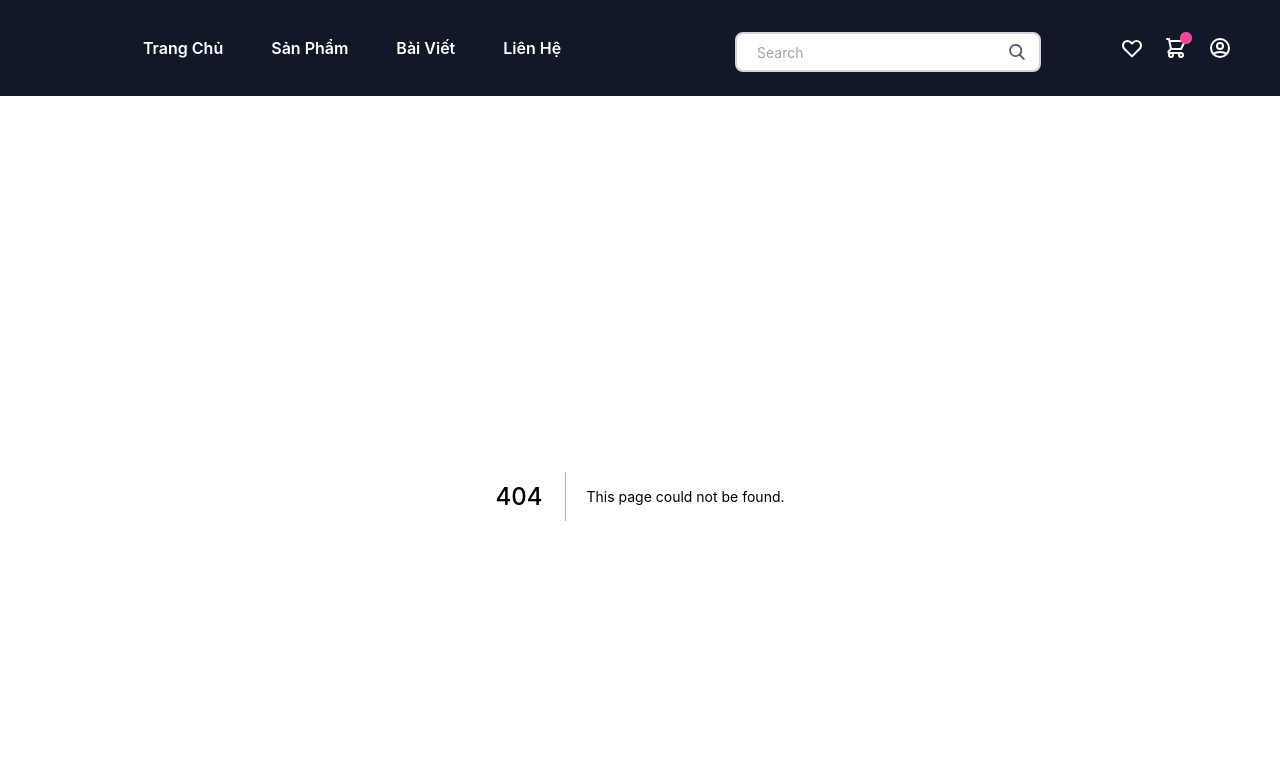
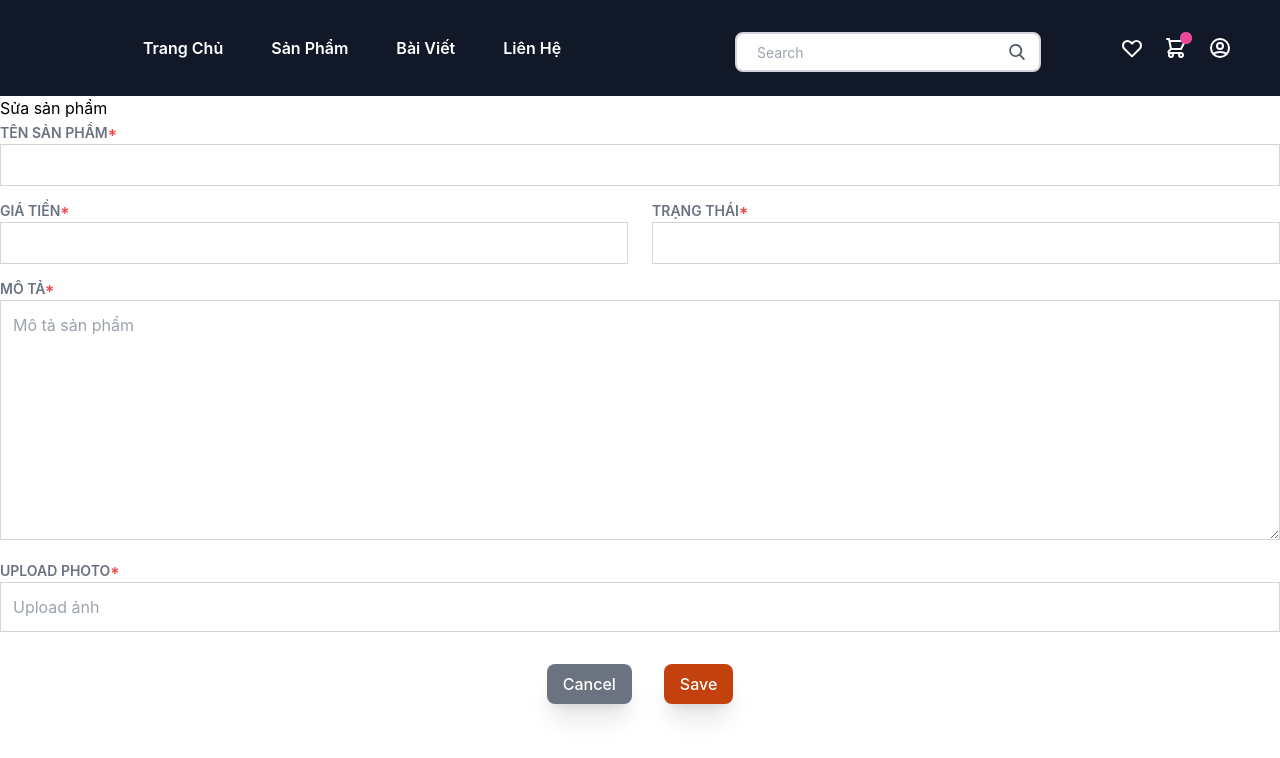
Before and after one commit to Vanquan25/asmnextjs, a Next.js app: page /admin/products/1 in a window 1280 px wide. Before the commit this address had no page. Shown: the top 758 px of the page. Built offline with nearby package versions, Linux system fonts and the light colour scheme; no server answers; data requests are answered from the project's data file.

Commit message:
TEAM7-4 update-products

```diff
--- a/db.json
+++ b/db.json
@@ -1,11 +1,5 @@
 {
   "products": [
-      {
-        "id": 3,
-        "name": "Product C",
-        "price": "$ 7.00",
-        "img": "https://picsum.photos/1600/900"
-      },
     {
       "id": 4,
       "name": "Product D",
--- a/pages/admin/dashboard.tsx
+++ b/pages/admin/dashboard.tsx
@@ -26,7 +26,7 @@ const dashboard = (props: Props) => {
           <div className="text-sm">
             <div className="bg-gray-900 text-white p-5 rounded cursor-pointer">Teams in space</div>
             <div className="bg-gray-900 text-white p-2 rounded mt-2 cursor-pointer hover:bg-gray-700 hover:text-blue-300">Backlog</div>
-            <div className="bg-gray-700 text-blue-300 p-2 rounded mt-2 cursor-pointer"><a href="/admin">Board</a></div>
+            <div className="bg-gray-700 text-blue-300 p-2 rounded mt-2 cursor-pointer"><a href="">Board</a></div>
             <div className="bg-gray-900 flex justify-between items-center text-white p-2 rounded mt-2 cursor-pointer hover:bg-gray-700 hover:text-blue-300">
               <span>Reports</span>
               <span className="w-4 h-4 bg-blue-600 rounded-full text-white text-center font-normal text-xs">5</span>
--- a/pages/admin/index.tsx
+++ b/pages/admin/index.tsx
@@ -16,7 +16,7 @@ const listProduct = ({ products }: ProductsProps) => {
   return (
     <div>
       <h2 className='text-red-400 items-center'>Danh sách sản phẩm</h2>
-      <a href="product/create">  <button className='bg-sky-300 border'>Thêm mới</button></a>
+      <a href="products/create"><button className='bg-sky-300 border'>Thêm mới</button></a>
       <div className="flex flex-col ">
         <div className="overflow-x-auto sm:-mx-6 lg:-mx-8">
           <div className="py-2 inline-block min-w-full sm:px-6 lg:px-8 ">
@@ -68,13 +68,9 @@ const listProduct = ({ products }: ProductsProps) => {
                       </td>
                       <td className='border '>
                         <button className='bg-red-300 px-2 py-2 text-center border' onClick={() => remove(item.id)}>Delete</button>
-                        <button className="bg-blue-300 px-2 py-2 text-center border "> <Link href={`product/${item.id}`}>Edit</Link></button>
-
-
+                        <button className="bg-blue-300 px-2 py-2 text-center border "><Link href={`products/${item.id}`}>Edit</Link></button>
                       </td>
-
                     </tr>
-
                   ))}
                 </tbody>
               </table>
--- /dev/null
+++ b/pages/admin/products/[id].tsx
@@ -0,0 +1,71 @@
+import { useRouter } from 'next/router'
+import React, { useEffect } from 'react'
+import { useForm } from 'react-hook-form';
+import useProducts from '../../../hook/use-product';
+import {read} from '../../../api/product';
+
+type Props = {}
+
+const eidtProducts = (props: Props) => {
+    // eslint-disable-next-line react-hooks/rules-of-hooks
+    const router = useRouter();
+    const {id} = router.query;
+    console.log("id", id);
+    // eslint-disable-next-line react-hooks/rules-of-hooks
+    const {editProduct} = useProducts();
+    // eslint-disable-next-line react-hooks/rules-of-hooks
+    const { register, handleSubmit, formState: {errors}, reset} = useForm();
+    // eslint-disable-next-line react-hooks/rules-of-hooks
+    useEffect(() => {
+        const getProducts = async () => {
+            const data = await read(id);
+            reset(data);
+        }
+        getProducts();
+    }, [id, reset]);
+
+    const onhandleSubmit = (data: any) => {
+        editProduct(data);
+        alert("Cập nhật thành công!!!");
+        router.push('/admin/products')
+    }
+    return (
+        <div className="bg-white">
+        <h2>Sửa sản phẩm</h2>
+        <form id="form-add-pro" onSubmit={handleSubmit(onhandleSubmit)}>
+            <div className="mb-3">
+                <label className="uppercase md:text-sm text-xs text-gray-500  font-semibold mb-1">Tên sản phẩm<span className="text-red-500">*</span></label><br />
+                <input type="text" {...register('name')} className="border border-gray-300 p-2 w-full" id="name" />
+            </div>
+
+            <div className="mb-3 grid grid-cols-2 gap-6">
+                <div>
+                    <label className="uppercase md:text-sm text-xs text-gray-500  font-semibold mb-1">Giá tiền<span className="text-red-500">*</span></label><br />
+                    <input type="number" {...register('price')} className="border border-gray-300 p-2 w-full" id="price" />
+                </div>
+                {/* ... */}
+                <div>
+                    <label className="uppercase md:text-sm text-xs text-gray-500  font-semibold mb-1">Trạng thái<span className="text-red-500">*</span></label><br />
+                    <input type="string" {...register('status')} className="border border-gray-300 p-2 w-full" id="quantity" />
+                </div>
+            </div>
+            <div className="mb-3">
+                <label className="uppercase md:text-sm text-xs text-gray-500  font-semibold mb-1">Mô tả<span className="text-red-500">*</span></label><br />
+                <textarea {...register('desc')} className="w-full sec p-3 h-60 border border-gray-300 " id="desc" placeholder="Mô tả sản phẩm" defaultValue={""} />
+            </div>
+            <div className="mb-3">
+                <label className="uppercase md:text-sm text-xs text-gray-500  font-semibold mb-1">Upload Photo<span className="text-red-500">*</span></label><br />
+                <input type="string" {...register('img')} className="w-full sec p-3 h-30 border border-gray-300 " id="desc" placeholder="Upload ảnh" />
+            </div>
+
+
+            <div className="flex items-center justify-center  md:gap-8 gap-4 pt-5 pb-5">
+                <button className="w-auto bg-gray-500 hover:bg-gray-700 rounded-lg shadow-xl font-medium text-white px-4 py-2">Cancel</button>
+                <button className="w-auto bg-orange-700 hover:bg-orange-500 rounded-lg shadow-xl font-medium text-white px-4 py-2">Save</button>
+            </div>
+        </form>
+    </div>
+    );
+}
+
+export default eidtProducts
--- a/pages/admin/products/create.tsx
+++ b/pages/admin/products/create.tsx
@@ -35,27 +35,27 @@ const creatProducts = ({ products }: ProductsProps) => {
             <h2>Thêm sản phẩm</h2>
             <form id="form-add-pro" onSubmit={handleSubmit(onhandleSubmit)}>
                 <div className="mb-3">
-                    <label className="uppercase md:text-sm text-xs text-gray-500 text-gray-600 font-semibold mb-1">Tên sản phẩm<span className="text-red-500">*</span></label><br />
+                    <label className="uppercase md:text-sm text-xs text-gray-500  font-semibold mb-1">Tên sản phẩm<span className="text-red-500">*</span></label><br />
                     <input type="text" {...register('name')} className="border border-gray-300 p-2 w-full" id="name" />
                 </div>
 
                 <div className="mb-3 grid grid-cols-2 gap-6">
                     <div>
-                        <label className="uppercase md:text-sm text-xs text-gray-500 text-gray-600 font-semibold mb-1">Giá tiền<span className="text-red-500">*</span></label><br />
+                        <label className="uppercase md:text-sm text-xs text-gray-500  font-semibold mb-1">Giá tiền<span className="text-red-500">*</span></label><br />
                         <input type="number" {...register('price')} className="border border-gray-300 p-2 w-full" id="price" />
                     </div>
                     {/* ... */}
                     <div>
-                        <label className="uppercase md:text-sm text-xs text-gray-500 text-gray-600 font-semibold mb-1">Trạng thái<span className="text-red-500">*</span></label><br />
+                        <label className="uppercase md:text-sm text-xs text-gray-500  font-semibold mb-1">Trạng thái<span className="text-red-500">*</span></label><br />
                         <input type="string" {...register('status')} className="border border-gray-300 p-2 w-full" id="quantity" />
                     </div>
                 </div>
                 <div className="mb-3">
-                    <label className="uppercase md:text-sm text-xs text-gray-500 text-gray-600 font-semibold mb-1">Mô tả<span className="text-red-500">*</span></label><br />
+                    <label className="uppercase md:text-sm text-xs text-gray-500  font-semibold mb-1">Mô tả<span className="text-red-500">*</span></label><br />
                     <textarea {...register('desc')} className="w-full sec p-3 h-60 border border-gray-300 " id="desc" placeholder="Mô tả sản phẩm" defaultValue={""} />
                 </div>
                 <div className="mb-3">
-                    <label className="uppercase md:text-sm text-xs text-gray-500 text-gray-600 font-semibold mb-1">Upload Photo<span className="text-red-500">*</span></label><br />
+                    <label className="uppercase md:text-sm text-xs text-gray-500  font-semibold mb-1">Upload Photo<span className="text-red-500">*</span></label><br />
                     <input type="string" {...register('img')} className="w-full sec p-3 h-30 border border-gray-300 " id="desc" placeholder="Upload ảnh" />
                 </div>
 
@@ -64,7 +64,7 @@ const creatProducts = ({ products }: ProductsProps) => {
                 </div>
                 <div className="mb-3">
                     <div className="grid grid-cols-1">
-                        <label className="uppercase md:text-sm text-xs text-gray-500 text-gray-600 font-semibold mb-1">Upload Photo</label>
+                        <label className="uppercase md:text-sm text-xs text-gray-500  font-semibold mb-1">Upload Photo</label>
                         <div className="flex items-center justify-center w-full">
                             <label className="flex flex-col border-4 border-dashed w-full h-32 hover:bg-gray-100 hover:border-orange-300 group">
                                 <div className="flex flex-col items-center justify-center pt-7">
```
Lines whose indentation alone changed are shown as unchanged.
